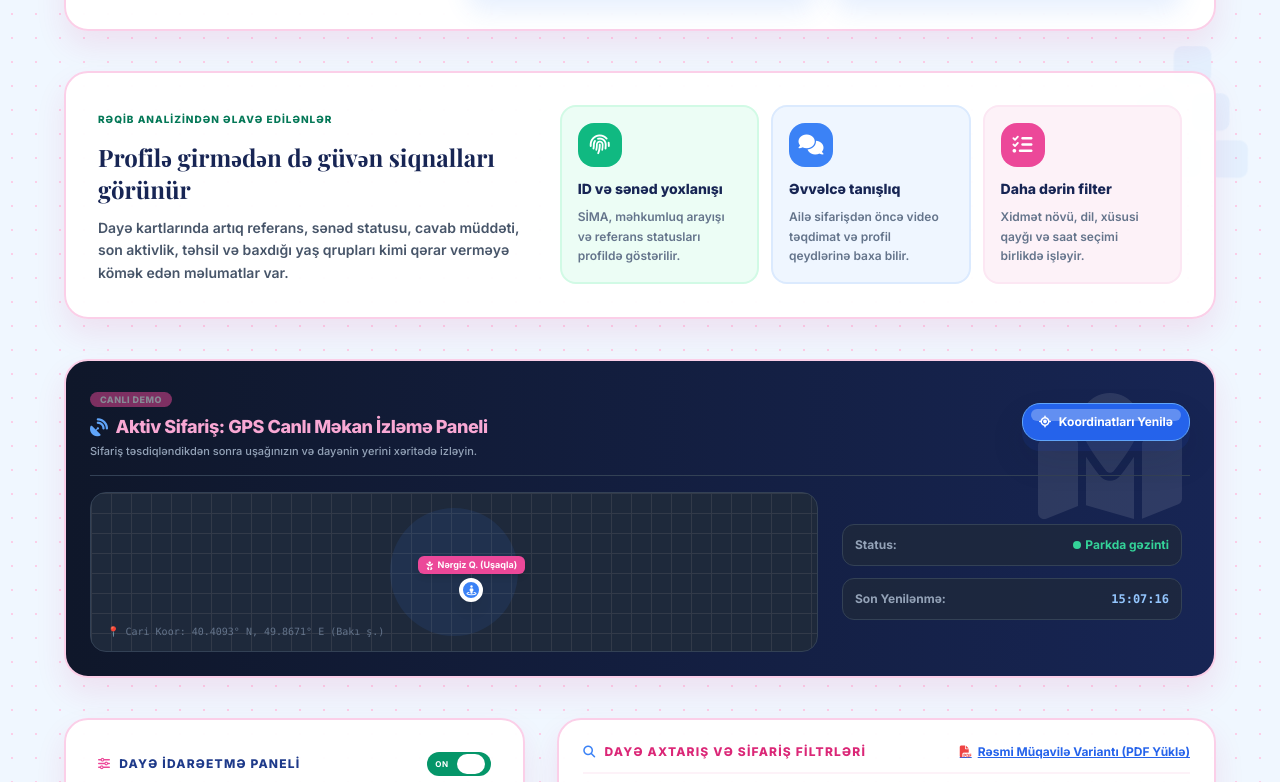
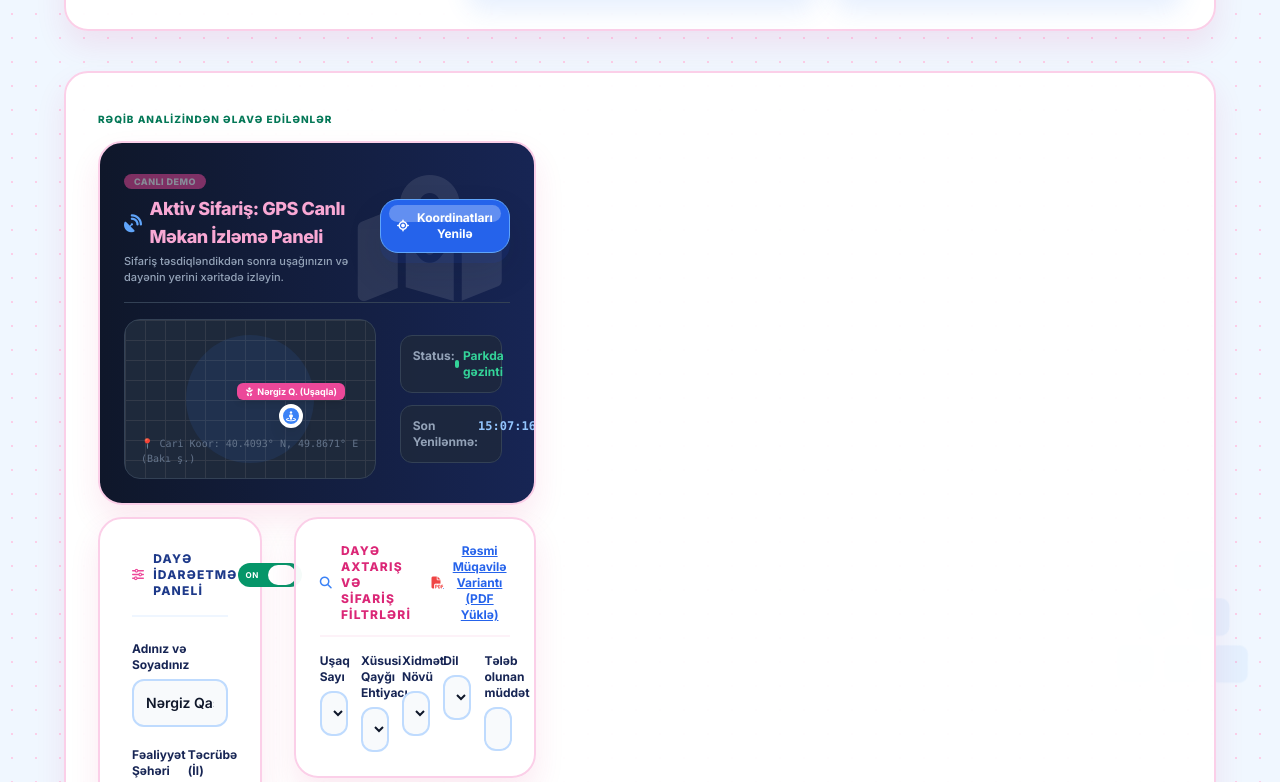
Before and after one commit to aytajkhudiyeva/aidaye, a website: page public/index.html in a window 1280 px wide. Shown: the part 1318-2100 px from the top of the page. Drawn offline with nearby package versions, Linux system fonts and the light colour scheme.

Commit message:
update code

```diff
--- a/public/index.html
+++ b/public/index.html
@@ -562,33 +562,6 @@
         <section class="premium-card p-8 rounded-3xl grid grid-cols-1 lg:grid-cols-12 gap-6 items-center">
             <div class="lg:col-span-5 space-y-3">
                 <span class="text-[10px] font-black uppercase tracking-widest text-emerald-700">Rəqib analizindən əlavə edilənlər</span>
-                <h3 class="text-2xl font-black text-blue-950 serif-title">Profilə girmədən də güvən siqnalları görünür</h3>
-                <p class="text-sm text-slate-600 font-semibold leading-relaxed">Dayə kartlarında artıq referans, sənəd statusu, cavab müddəti, son aktivlik, təhsil və baxdığı yaş qrupları kimi qərar verməyə kömək edən məlumatlar var.</p>
-            </div>
-            <div class="lg:col-span-7 grid grid-cols-1 sm:grid-cols-3 gap-3">
-                <div class="trust-card-3d bg-emerald-50 border-2 border-emerald-100 rounded-2xl p-4">
-                    <div class="w-11 h-11 rounded-2xl bg-emerald-500 text-white flex items-center justify-center text-xl mb-3">
-                        <i class="fa-solid fa-fingerprint"></i>
-                    </div>
-                    <h4 class="font-black text-blue-950 text-sm">ID və sənəd yoxlanışı</h4>
-                    <p class="text-xs text-slate-500 font-semibold mt-2 leading-relaxed">SİMA, məhkumluq arayışı və referans statusları profildə göstərilir.</p>
-                </div>
-                <div class="trust-card-3d bg-blue-50 border-2 border-blue-100 rounded-2xl p-4">
-                    <div class="w-11 h-11 rounded-2xl bg-blue-500 text-white flex items-center justify-center text-xl mb-3">
-                        <i class="fa-solid fa-comments"></i>
-                    </div>
-                    <h4 class="font-black text-blue-950 text-sm">Əvvəlcə tanışlıq</h4>
-                    <p class="text-xs text-slate-500 font-semibold mt-2 leading-relaxed">Ailə sifarişdən öncə video təqdimat və profil qeydlərinə baxa bilir.</p>
-                </div>
-                <div class="trust-card-3d bg-pink-50 border-2 border-pink-100 rounded-2xl p-4">
-                    <div class="w-11 h-11 rounded-2xl bg-pink-500 text-white flex items-center justify-center text-xl mb-3">
-                        <i class="fa-solid fa-list-check"></i>
-                    </div>
-                    <h4 class="font-black text-blue-950 text-sm">Daha dərin filter</h4>
-                    <p class="text-xs text-slate-500 font-semibold mt-2 leading-relaxed">Xidmət növü, dil, xüsusi qayğı və saat seçimi birlikdə işləyir.</p>
-                </div>
-            </div>
-        </section>
 
         <!-- GPS REAL-TIME TRACKING SIMULATOR -->
         <section class="premium-card p-6 rounded-3xl bg-gradient-to-r from-slate-900 to-blue-950 text-white overflow-hidden">
```
